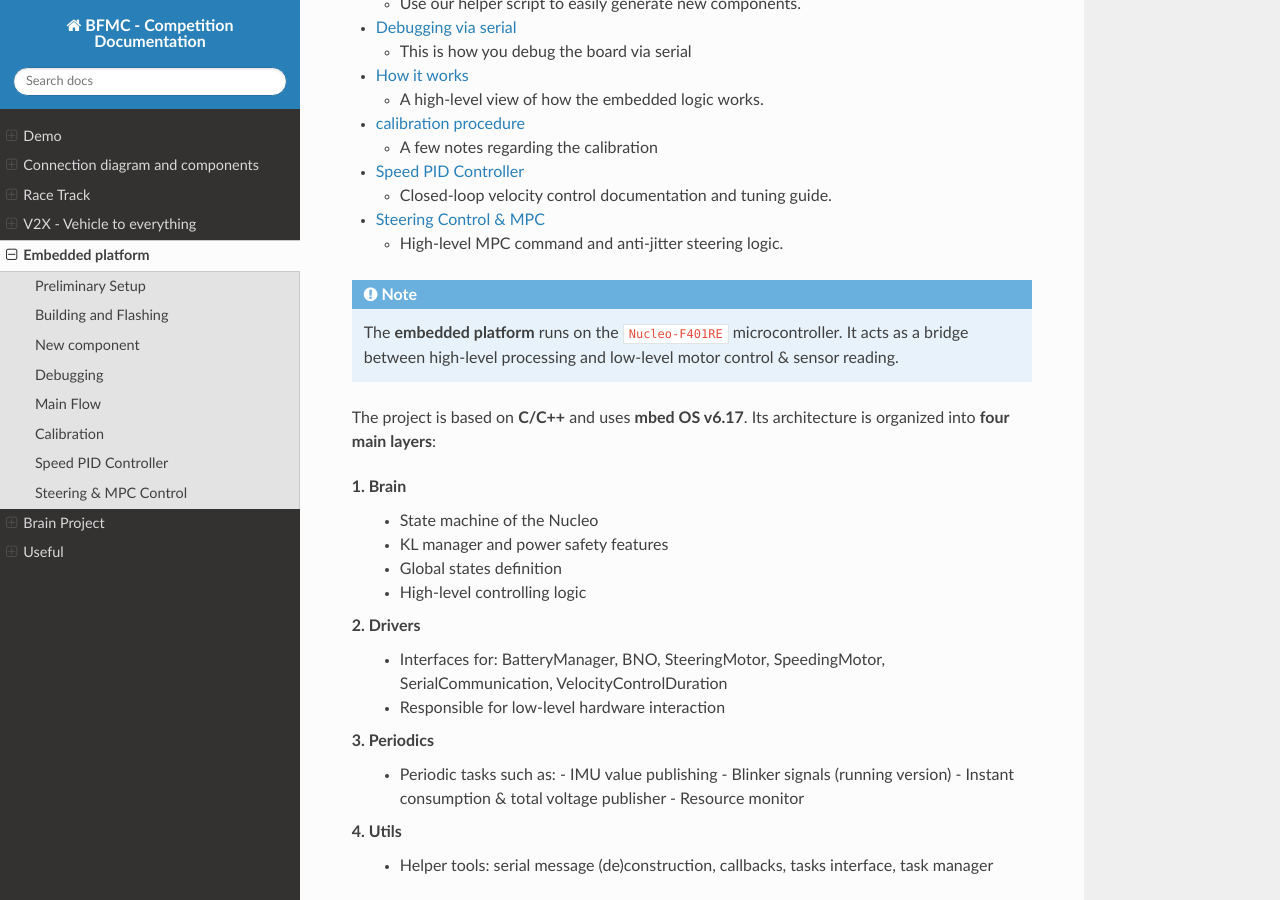
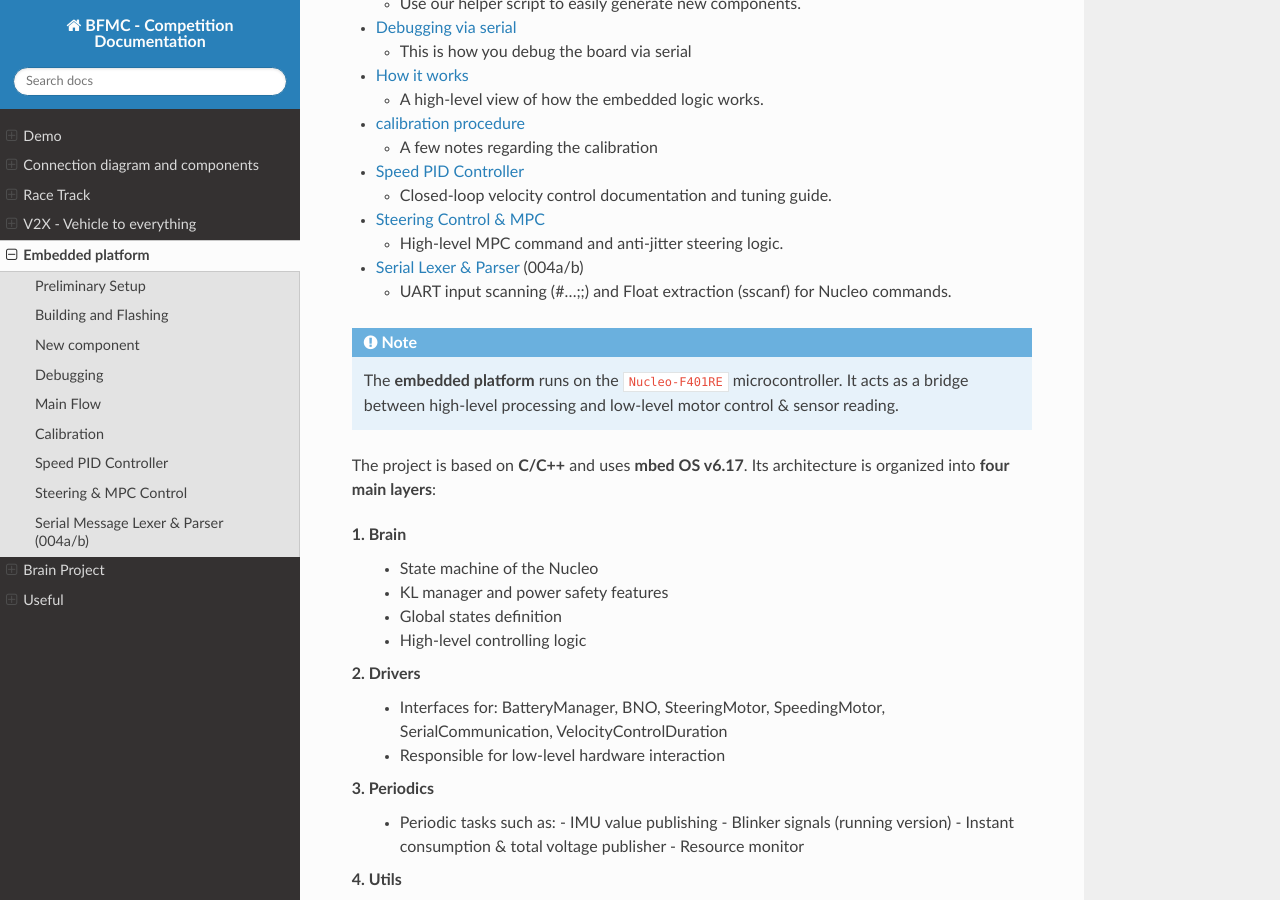
Before and after one commit to RAVEN-GP/raven-documentation, a Sphinx documentation site: the page built from source/data/embeddedplatform.rst, in a window 1280 px wide and 900 px high, scrolled down 336 px. Built offline with Sphinx 7.4.7 and the Read the Docs theme 3.1.0, drawn with Linux system fonts in a browser that asks for light colours.

Commit message:
docs: add Serial Lexer & Parser (004a/b) documentation [Team B]

```diff
--- a/source/data/embeddedplatform.rst
+++ b/source/data/embeddedplatform.rst
@@ -13,6 +13,7 @@ Embedded platform
    embeddedplatform/calibration
    embeddedplatform/speedPid
    embeddedplatform/steeringControl
+   embeddedplatform/serial_lexer_parser
 
 **Quick navigation**
 
@@ -48,6 +49,10 @@ Embedded platform
 
   - High-level MPC command and anti-jitter steering logic.
 
+* :doc:`Serial Lexer & Parser <embeddedplatform/serial_lexer_parser>` (004a/b)
+
+  - UART input scanning (#...;;) and Float extraction (sscanf) for Nucleo commands.
+
 .. note::
 
    The **embedded platform** runs on the :code:`Nucleo-F401RE` microcontroller.
```
Also changed, not shown: README.md (+4 -0 lines), source/data/embeddedplatform/serial_lexer_parser.rst (added, +28 -0 lines).
